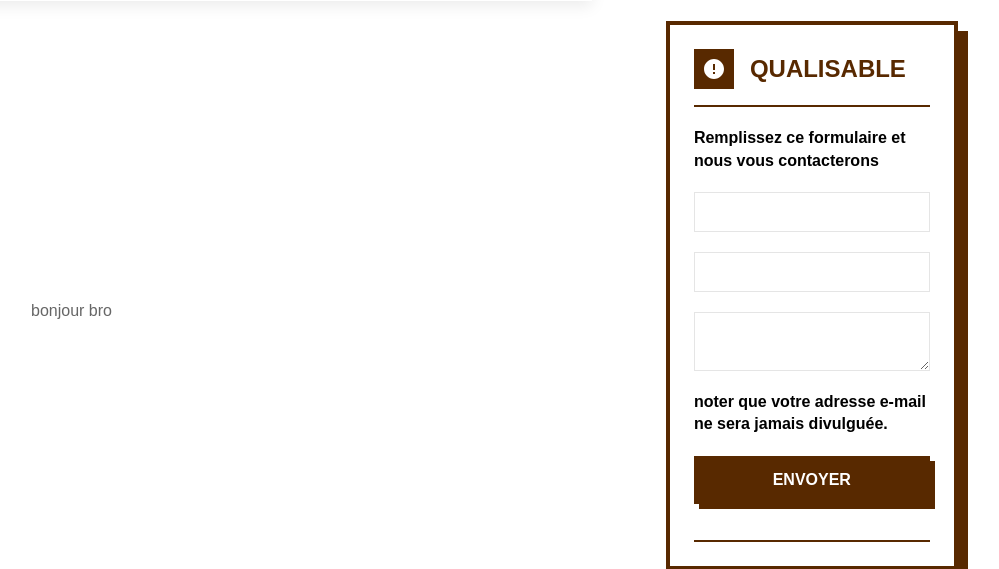
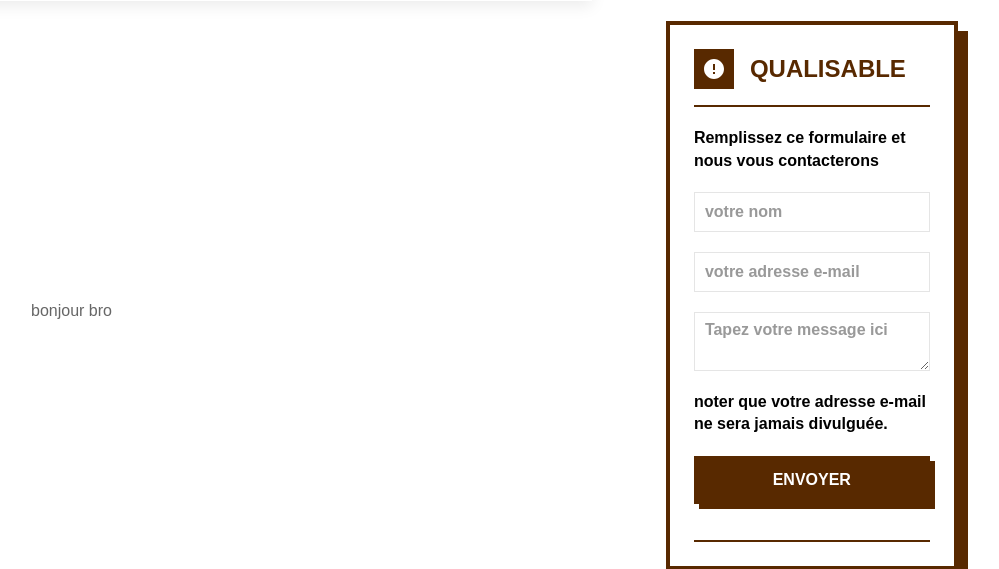
Before and after one commit to novatech025/site_web_laurant, a Django app: page /contact/ in a window 1280 px wide. Shown: the part 1288-1857 px from the top of the page, without its empty margins (97-1096 px from the left). Run offline with Django 5.2, Linux system fonts and the light colour scheme.

```diff
--- a/main/templates/main/contact.html
+++ b/main/templates/main/contact.html
@@ -104,17 +104,17 @@
                     </p>
                     <div class="uk-margin">
                         <div class="uk-form-controls">
-                            <input class="uk-input" id="form-stacked-text" type="text" name="nom">
+                            <input class="uk-input" id="form-stacked-text" type="text" name="nom" placeholder="votre nom">
                         </div>
                     </div>
                     <div class="uk-margin">
                         <div class="uk-form-controls">
-                            <input class="uk-input" id="form-stacked-text" type="email" name="mail" required>
+                            <input class="uk-input" id="form-stacked-text" type="email" name="mail" required placeholder="votre adresse e-mail">
                         </div>
                     </div>
                     <div class="uk-margin">
                         <div class="uk-form-controls">
-                            <textarea class="uk-textarea" id="form-stacked-text" name="message" required></textarea>
+                            <textarea class="uk-textarea" id="form-stacked-text" name="message" required placeholder="Tapez votre message ici"></textarea>
                         </div>
                     </div>
                     <p>
```
